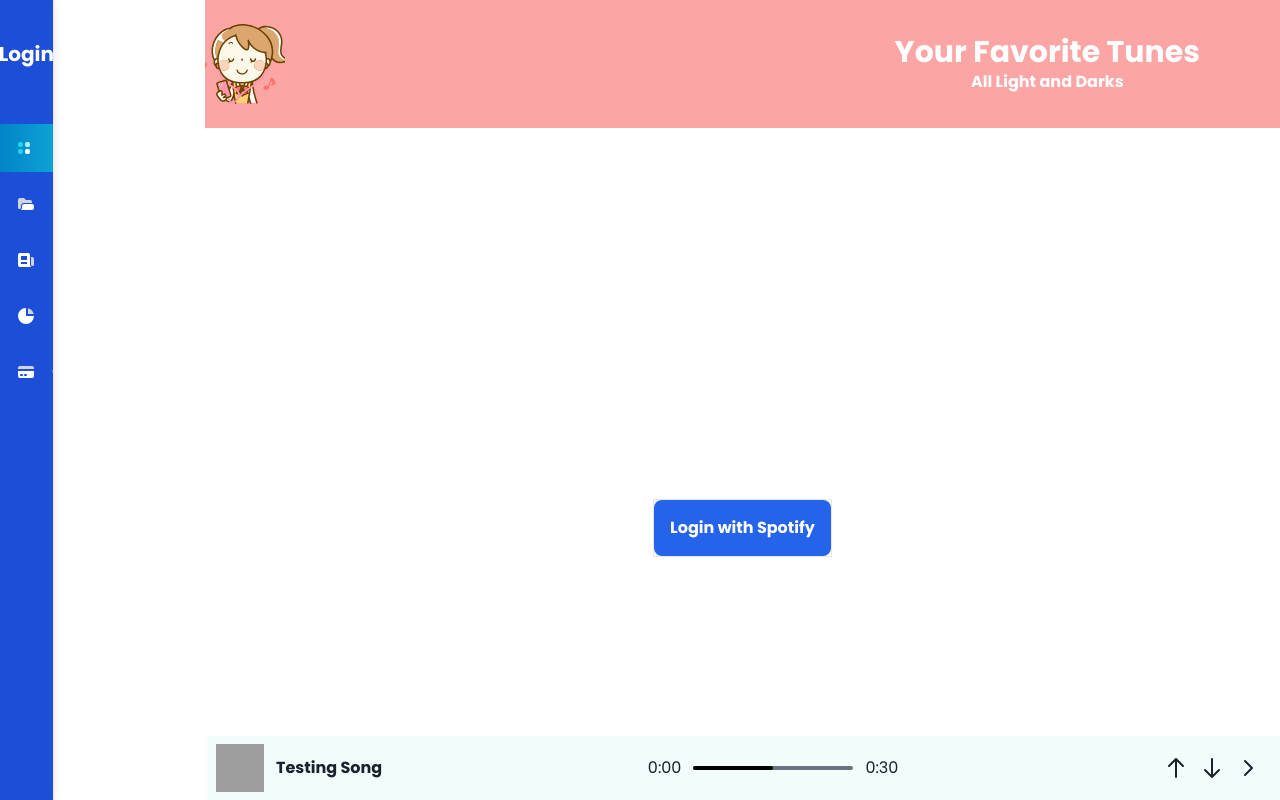
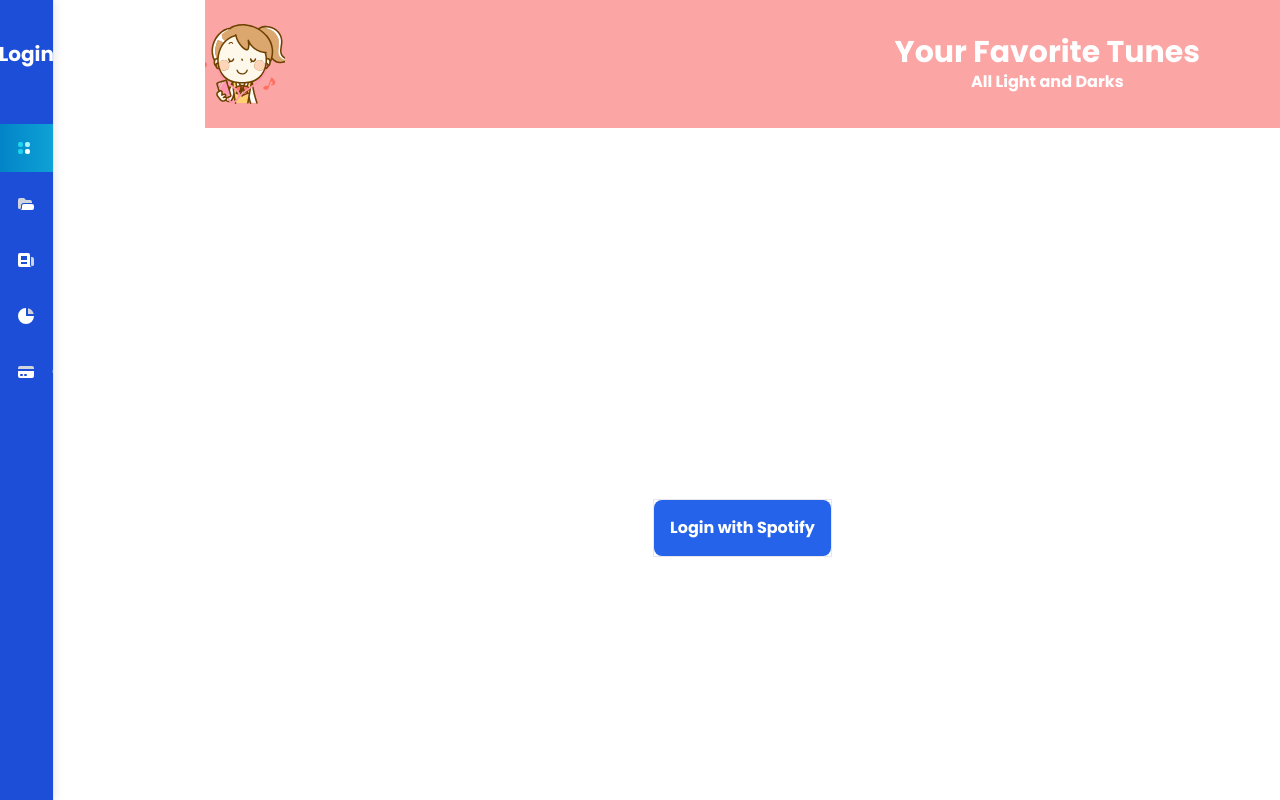
Before and after one commit to spraveenofficial/steinnlabs, a React (Vite) app: page /login in a window 1280 px wide. Built offline with nearby package versions, Linux system fonts and the light colour scheme; grey boxes are pictures that could not be loaded.

Commit message:
feat: :zap: Done and Dusted

```diff
--- a/src/App.css
+++ b/src/App.css
@@ -96,7 +96,6 @@
   box-sizing: border-box;
 }
 
-
 ::-webkit-scrollbar {
   width: 5px;
 }
--- a/src/App.jsx
+++ b/src/App.jsx
@@ -8,7 +8,11 @@
   const { loading } = useAuth();
 
   if (loading) {
-    return <div>Loading...</div>;
+    return (
+      <div className="flex justify-center items-center h-screen">
+        <div className="loader ease-linear rounded-full border-8 border-t-8 border-gray-200 h-12 w-12 mb-4"></div>
+      </div>
+    );
   }
 
   return (
--- a/src/context/player.context.jsx
+++ b/src/context/player.context.jsx
@@ -1,4 +1,5 @@
 import { createContext, useReducer } from "react";
+import { useAuth } from "./auth.context";
 
 const PlayerContext = createContext();
 
@@ -73,12 +74,12 @@
       shuffle: false,
     }
   );
-
+  const { isAuthenticated } = useAuth();
   return (
     <PlayerContext.Provider value={{ state, dispatch }}>
       {children}
-      {!state.playing ? (
-        <div className="drop-shadow-sm fixed bottom-0 left-[13rem] right-0 bg-teal-50 p-2 flex justify-between items-center">
+      {isAuthenticated && !state.playing ? (
+        <div className="drop-shadow-md fixed bottom-0 mobile:left-12 left-[13rem] right-0 bg-teal-50 p-2 flex justify-between items-center">
           <div className="flex items-center">
             <img
               src="https://i.scdn.co/image/ab67616d0000b27339fe640ab73db368eeac0f90"
```
